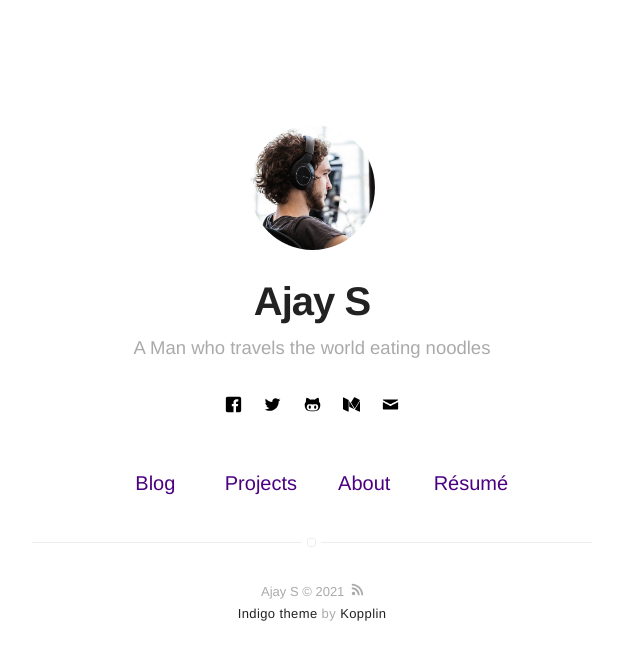
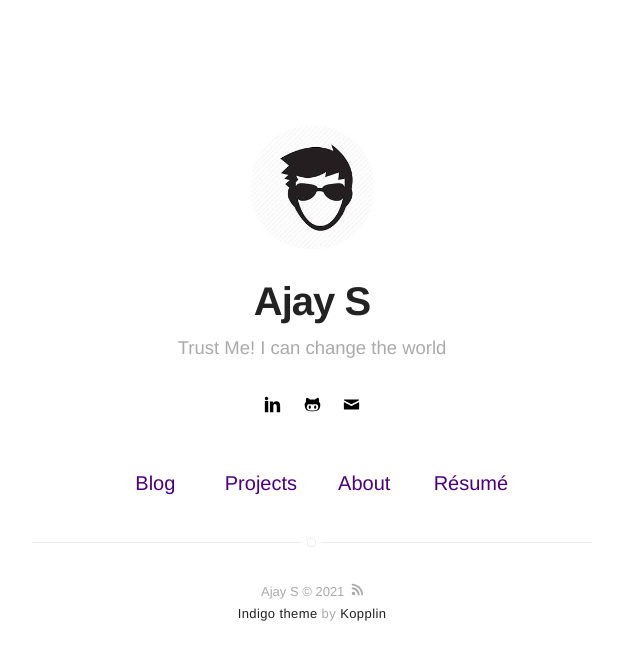
Before and after one commit to ajs997/ajs997.github.io, a Jekyll site: the page built from index.html, in a window 1280 px wide. Shown: the top 660 px of the page, without its empty margins (328-968 px from the left). Built offline with Jekyll 4.4.1, drawn with Linux system fonts in a browser that asks for light colours.

```diff
--- a/_config.yml
+++ b/_config.yml
@@ -1,6 +1,6 @@
 # main text of home
 name: Ajay S
-bio: A Man who travels the world eating noodles
+bio: Trust Me! I can change the world
 
 # twitter summary info
 description: A blog about technology and stuff related
@@ -8,17 +8,14 @@ description: A blog about technology and stuff related
 # if it's an external image, update below for true
 # better with square images
 external-image: false
-picture: assets/images/profile.jpg
+picture: assets/images/images.jpg
 
 # If you want to include your resume, set to true
 # and specify source (external or local).
 resume: true
 resume-external: true
-resume-url: https://google.com/?q=my+resume
+resume-url: assets/files/ajays_resume.pdf
 
-# url: https://sergiokopplin.github.io/indigo
-# domain:http://www.ajays.in/
-# your url: https://USERNAME.github.io
 domain: ajs997.github.io
 url: https://ajs997.github.io
 
@@ -37,11 +34,11 @@ disqus:
   categories: [blog, project] # only show disqus for posts that have these categories
 
 # if you don't have any of social below, comment the line
-facebook: myfacebook
-twitter: mytwitter
+# facebook: myfacebook
+# twitter: mytwitter
 # instagram: myinstagram
 # pinterest: mypinterest
-# linkedin: mylinkedin
+linkedin: mylinkedin
 # youtube: myyoutube
 # spotify: myspotify
 github: mygithub
@@ -50,24 +47,18 @@ github: mygithub
 # stackoverflow: 7044681/mystackoverflow
 # quora: userquora
 # reddit: username
-medium: medium
+# medium: medium
 # vimeo: myvimeo
 # lanyrd: mylanyrd
 email: myemail@gmail.com
 
 authors:
-  johndoe:
-    name: John Doe
-    bio: A Man who travels the world eating noodles
+  ajays:
+    name: Ajay S
+    bio: Trust Me! I can change the world
     external-image: false
-    picture: assets/images/profile.jpg
-    twitter: johndoe
-  jamesfoster:
-    name: James Foster
-    bio: A Man who develops software with coffee
-    external-image: false
-    picture: assets/images/james.jpg
-    twitter: jamesfoster
+    picture: assets/images/images.jpg
+    # twitter: ajays
 
 # do you want a larger site? change the option below
 # options: [normal, large] | default: normal
```
Also changed, not shown: assets/images/images.jpg (added), 1 other file.
